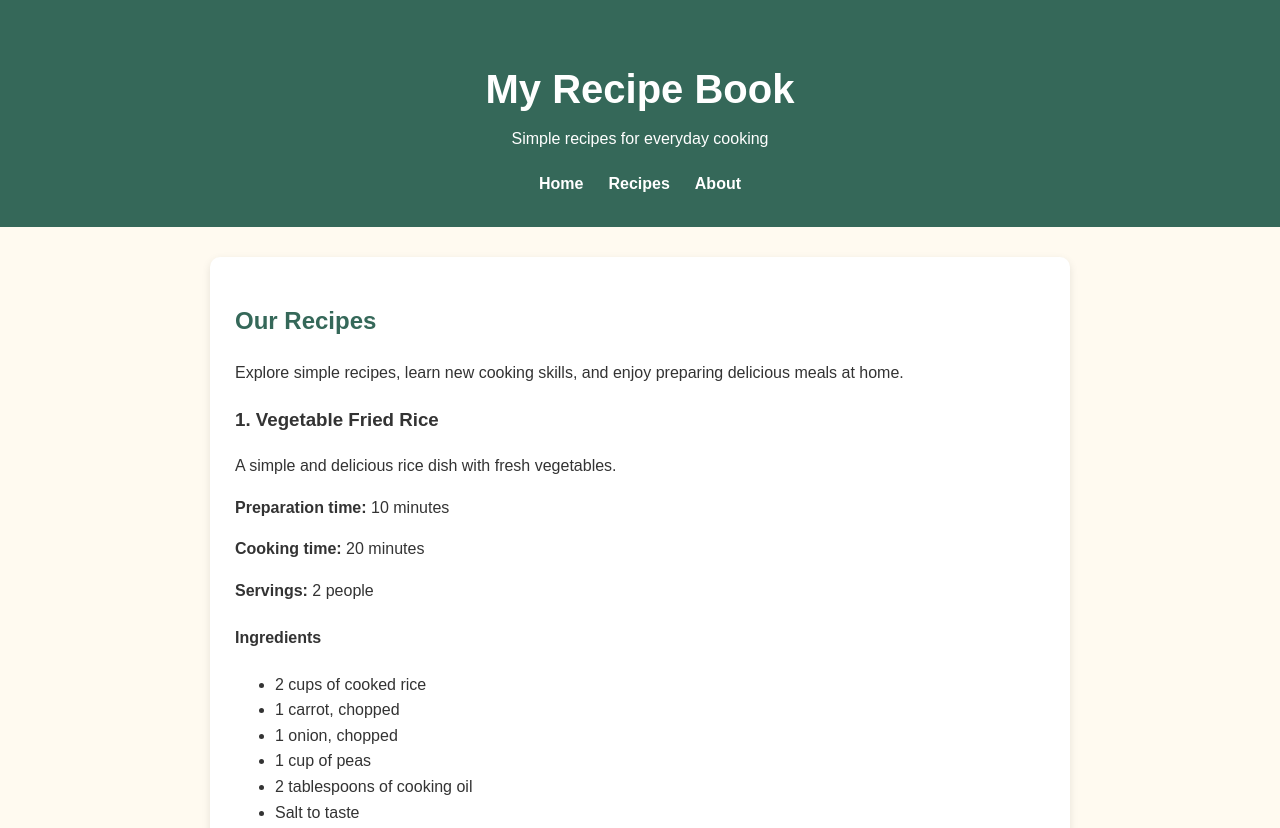
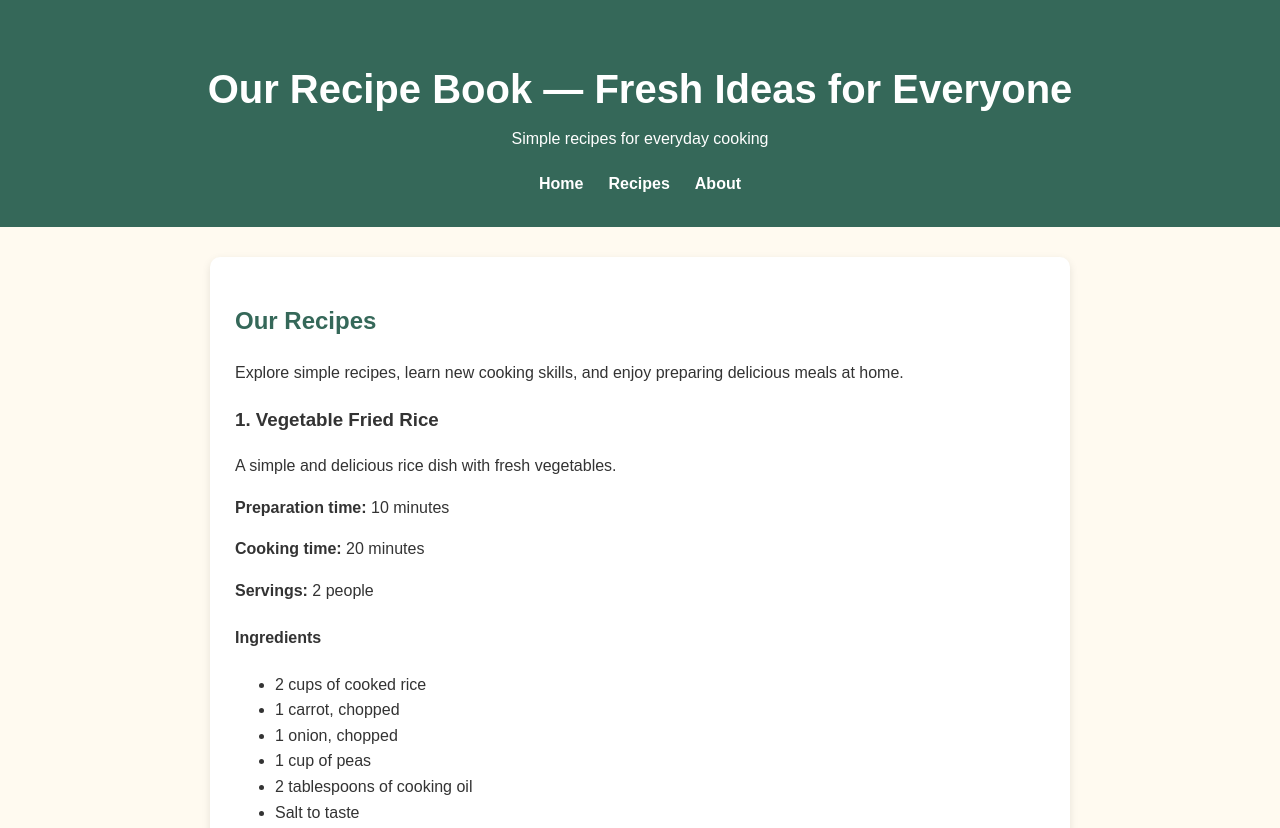
Before and after one commit to roxaneisaro12/recipe-book-collaboration, a plain HTML site: page index.html in a window 1280 px wide. Shown: the top 828 px of the page. Drawn offline with Linux system fonts and the light colour scheme.

Commit message:
Update header in branch A

```diff
--- a/index.html
+++ b/index.html
@@ -12,7 +12,7 @@
 </head>
 <body>
     <header>
-        <h1>My Recipe Book</h1>
+        <h1>Our Recipe Book — Fresh Ideas for Everyone</h1>
         <p>Simple recipes for everyday cooking</p>
 
         <nav aria-label="Main navigation">
```
